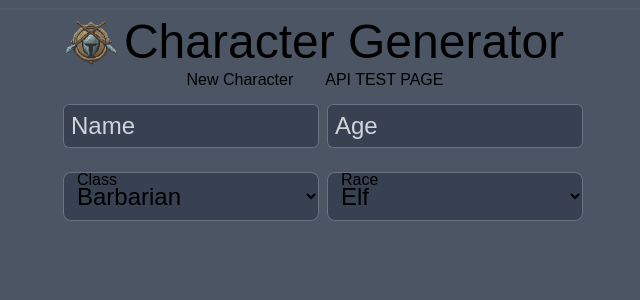
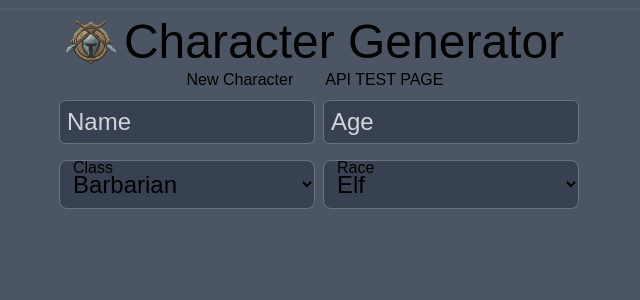
Before and after one commit to ashwillreid/char-gen, a Next.js app: page /NewCharacter in a window 1280 px wide. Shown: the top 300 px of the page, without its empty margins (325-965 px from the left). Built offline with nearby package versions, Linux system fonts and the light colour scheme; a web font is replaced by a local one.

Commit message:
better margin

```diff
--- a/src/components/FormRow.tsx
+++ b/src/components/FormRow.tsx
@@ -4,7 +4,7 @@ export default function FormRow({
   children: React.ReactNode;
 }>) {
   return (
-    <div className="m-2 w-full flex flex-col items-center md:flex-row md:justify-center">
+    <div className="w-full flex flex-col items-center md:flex-row md:justify-center md:m-1">
       {children}
     </div>
   );
```
